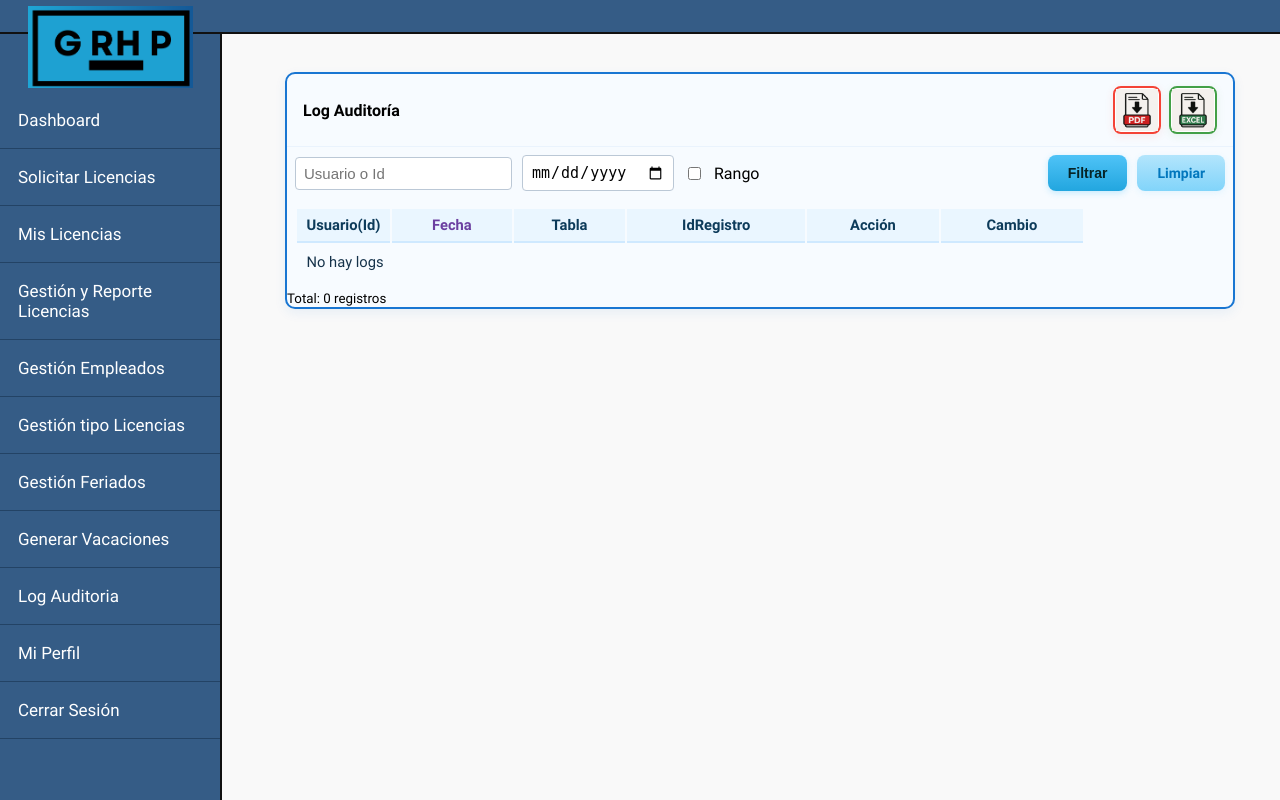
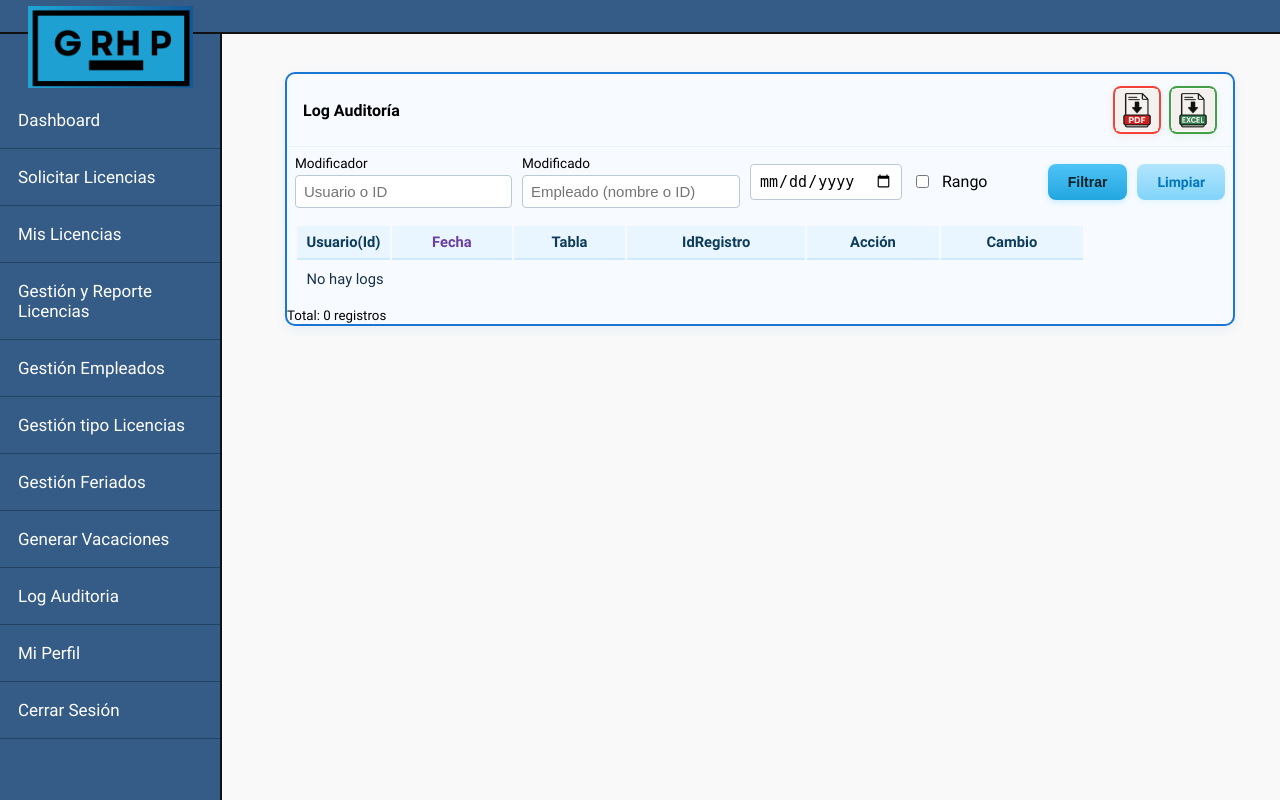
Before and after one commit to BorghiIgnacio81/GRHP2, a Django app: page /log_auditoria/ in a window 1280 px wide. Run offline with Django 5.2, Linux system fonts and the light colour scheme; a user stored in the database is signed in; data that the repository does not hold is empty.

Commit message:
Cambios solicitados completados

```diff
--- a/nucleo/static/nucleo/js/export-utils.js
+++ b/nucleo/static/nucleo/js/export-utils.js
@@ -35,8 +35,9 @@
     const colCount = headerCells.length;
 
     // Define which columns we want to keep (same as PDF)
-  const wantedHeaders = ['id', 'empleado', 'nombre', 'apellido', 'tipo', 'desde', 'hasta', 'días', 'dias', 'estado', 'dni', 'fecha', 'feriado', 'descripcion', 'descripción', 'tabla', 'idregistro', 'cambio', 'usuario', 'email', 'nacionalidad', 'civil', 'sexo', 'localidad', 'direccion', 'fecha_nac', 'nacimiento'];
-    const keep = new Array(colCount).fill(false);
+  const wantedHeaders = ['id', 'empleado', 'nombre', 'apellido', 'tipo', 'desde', 'hasta', 'días', 'dias', 'estado', 'dni', 'fecha', 'feriado', 'descripcion', 'descripción', 'tabla', 'idregistro', 'cambio', 'usuario', 'email', 'nacionalidad', 'civil', 'sexo', 'localidad', 'direccion', 'fecha_nac', 'nacimiento', 'paga', 'pago'];
+    const skipHeaders = ['editar', 'acciones', 'acción', 'accion', 'opciones', 'action', 'opcion'];
+    const keep = new Array(colCount).fill(true);
 
     // Mark columns to keep based on header content
     for(let c=0; c<colCount; c++){
@@ -45,10 +46,9 @@
 
       // Keep columns that match our wanted headers
       const isWanted = wantedHeaders.some(wanted => txt.includes(wanted));
-      if(isWanted) {
-        keep[c] = true;
-      }
-      console.log(`CSV Column ${c}: "${txt}" -> ${isWanted ? 'KEEP' : 'SKIP'}`);
+      const isSkip = !txt || skipHeaders.some(skip => txt.includes(skip));
+      keep[c] = !isSkip;
+      console.log(`CSV Column ${c}: "${txt}" -> ${keep[c] ? 'KEEP' : 'SKIP'}`);
     }
 
     // Build CSV with only kept columns
@@ -157,8 +157,9 @@
       const colCount = headerCells.length;
 
       // Define which columns we want to keep based on header text
-  const wantedHeaders = ['id', 'empleado', 'nombre', 'apellido', 'tipo', 'desde', 'hasta', 'días', 'dias', 'estado', 'dni', 'fecha', 'feriado', 'descripcion', 'descripción', 'tabla', 'idregistro', 'cambio', 'usuario', 'email', 'nacionalidad', 'civil', 'sexo', 'localidad', 'direccion', 'fecha_nac', 'nacimiento'];
-      const keep = new Array(colCount).fill(false);
+  const wantedHeaders = ['id', 'empleado', 'nombre', 'apellido', 'tipo', 'desde', 'hasta', 'días', 'dias', 'estado', 'dni', 'fecha', 'feriado', 'descripcion', 'descripción', 'tabla', 'idregistro', 'cambio', 'usuario', 'email', 'nacionalidad', 'civil', 'sexo', 'localidad', 'direccion', 'fecha_nac', 'nacimiento', 'paga', 'pago'];
+      const skipHeaders = ['editar', 'acciones', 'acción', 'accion', 'opciones', 'action', 'opcion'];
+      const keep = new Array(colCount).fill(true);
 
       // Mark columns to keep based on header content
       for(let c=0; c<colCount; c++){
@@ -167,9 +168,8 @@
 
         // Keep columns that match our wanted headers
         const isWanted = wantedHeaders.some(wanted => txt.includes(wanted));
-        if(isWanted) {
-          keep[c] = true;
-        }
+        const isSkip = !txt || skipHeaders.some(skip => txt.includes(skip));
+        keep[c] = !isSkip;
         console.log(`Column ${c}: "${txt}" -> ${isWanted ? 'KEEP' : 'SKIP'}`);
       }
 
@@ -264,36 +264,54 @@
 
       if(jsPDFConstructor && autoTableAvailable){
         if(hasTableData){
-          const doc = new jsPDFConstructor('l','pt','a4'); // landscape for AutoTable
-          // Build autotable columns
-          const cols = headers.map(h => ({header: h, dataKey: h}));
-          // convert body array to objects keyed by header
-          const dataObjects = body.map(rowArr => {
-            const obj = {};
-            headers.forEach((h, idx) => obj[h] = rowArr[idx] || '');
-            return obj;
+          const doc = new jsPDFConstructor('l', 'pt', 'a4');
+          const autoTableOptions = {
+            head: [headers],
+            body,
+            startY: 24,
+            styles: {
+              overflow: 'linebreak',
+              cellWidth: 'wrap',
+              halign: 'center',
+              lineColor: [200, 200, 200],
+              lineWidth: 0.4,
+              fontSize: 9
+            },
+            headStyles: {
+              fillColor: [33, 150, 243],
+              textColor: 255,
+              fontStyle: 'bold',
+              halign: 'center'
+            },
+            alternateRowStyles: {
+              fillColor: [245, 245, 245]
+            },
+            bodyStyles: {
+              halign: 'center'
+            },
+            columnStyles: {}
+          };
+          const tipoIndex = headers.findIndex(h => {
+            const lower = h.toLowerCase();
+            return lower.includes('tipo') && lower.includes('licencia');
           });
-          // call autotable but guard with try/catch; if it fails, fallback to image rendering
-          console.log('🎯 Attempting AutoTable PDF generation...');
-          try{
-            if(typeof doc.autoTable === 'function'){
-              console.log('✅ Using doc.autoTable');
-              doc.autoTable({head:[headers], body: body, startY: 20});
-            } else if(typeof window.jspdfAutoTable !== 'undefined' && typeof jsPDFConstructor.autoTable === 'function'){
-              console.log('✅ Using jsPDFConstructor.autoTable');
-              doc.autoTable({head:[headers], body: body, startY: 20});
-            } else if(doc && doc.autoTable){
-              console.log('✅ Using doc.autoTable (fallback)');
-              doc.autoTable({head:[headers], body: body, startY: 20});
-            } else {
-              throw new Error('AutoTable not available on jsPDF instance');
-            }
-            console.log('🎉 AutoTable completed successfully, saving PDF...');
+          if (tipoIndex !== -1) {
+            autoTableOptions.columnStyles[tipoIndex] = { cellWidth: 'auto', minCellWidth: 180, halign: 'left' };
+            autoTableOptions.bodyStyles.halign = 'center';
+          }
+          const pagaIndex = headers.findIndex(h => {
+            const lower = h.toLowerCase();
+            return lower.includes('paga') || lower.includes('pago');
+          });
+          if (pagaIndex !== -1) {
+            autoTableOptions.columnStyles[pagaIndex] = { cellWidth: 70, halign: 'center' };
+          }
+          try {
+            doc.autoTable(autoTableOptions);
             doc.save(filename || 'export.pdf');
             return;
-          }catch(autoErr){
+          } catch (autoErr) {
             console.warn('export-utils: AutoTable generation failed, falling back to image-based PDF', autoErr);
-            // fall through to image fallback below
           }
         } else {
           // no tabular data to render via AutoTable — skip to image fallback
@@ -316,16 +334,18 @@
           // Adjust column widths - optimize for better text fitting
           const totalWidth = pageWidth - 2 * margin;
           const columnWidths = {
-            'ID': totalWidth * 0.03,           // 3% - reducido más (solo necesita 2 dígitos)
-            'Nombre': totalWidth * 0.08,       // 8% - mantener
-            'Apellido': totalWidth * 0.08,     // 8% - mantener
-            'DNI': totalWidth * 0.07,          // 7% - mantener
-            'Fec_Nac': totalWidth * 0.09,      // 9% - aumentado para fechas completas
-            'Email': totalWidth * 0.18,        // 18% - aumentado para emails completos
-            'Sexo': totalWidth * 0.06,         // 6% - mantener
-            'Localidad': totalWidth * 0.11,    // 11% - aumentado para nombres de ciudades
-            'Estado': totalWidth * 0.06,       // 6% - reducido (Activo/Inactivo)
-            'default': totalWidth * 0.08       // 8% - otros campos
+            'ID': totalWidth * 0.03,
+            'Nombre': totalWidth * 0.08,
+            'Apellido': totalWidth * 0.08,
+            'DNI': totalWidth * 0.07,
+            'Fec_Nac': totalWidth * 0.09,
+            'Email': totalWidth * 0.18,
+            'Sexo': totalWidth * 0.06,
+            'Localidad': totalWidth * 0.11,
+            'Estado': totalWidth * 0.06,
+            'TipoLicencia': totalWidth * 0.30,
+            'Paga': totalWidth * 0.08,
+            'default': totalWidth * 0.08
           };
 
           // Rename headers for better fit
@@ -344,7 +364,6 @@
             colPositions.push(currentX);
             const headerLower = header.toLowerCase();
             let width;
-
             if (headerLower === 'id') width = columnWidths['ID'];
             else if (headerLower === 'nombre') width = columnWidths['Nombre'];
             else if (headerLower === 'apellido') width = columnWidths['Apellido'];
@@ -354,6 +373,8 @@
             else if (headerLower === 'sexo') width = columnWidths['Sexo'];
             else if (headerLower === 'localidad') width = columnWidths['Localidad'];
             else if (headerLower === 'estado') width = columnWidths['Estado'];
+            else if (headerLower.includes('tipo') && headerLower.includes('licencia')) width = columnWidths['TipoLicencia'];
+            else if (headerLower === 'paga' || headerLower === 'pago') width = columnWidths['Paga'];
             else width = columnWidths['default'];
 
             colWidths.push(width);
@@ -422,11 +443,11 @@
             const rowY = y;
 
             // Alternate row background
-            if (rowIndex % 2 === 1) {
-              doc.setFillColor(248, 248, 248);
+            const isAlternate = rowIndex % 2 === 1;
+            if (isAlternate) {
+              doc.setFillColor(245, 245, 245);
               doc.rect(margin, rowY, currentX - margin, rowHeight, 'F');
             }
-
             row.forEach((cell, i) => {
               const text = String(cell || '');
               const headerLower = adjustedHeaders[i] ? adjustedHeaders[i].toLowerCase() : '';
@@ -442,19 +463,19 @@
               else if (headerLower === 'sexo') maxLength = 7;
               else if (headerLower === 'localidad') maxLength = 15; // Para nombres de ciudades
               else if (headerLower === 'estado') maxLength = 7;   // Activo/Inactivo
+              else if (headerLower.includes('tipo') && headerLower.includes('licencia')) maxLength = 35;
+              else if (headerLower === 'paga' || headerLower === 'pago') maxLength = 5;
               else maxLength = 12;
 
-              const truncatedText = text.substring(0, maxLength);
-
-              // Center text in cell
-              const textX = colPositions[i] + colWidths[i] / 2;
-              doc.text(truncatedText, textX, rowY + 8, { align: 'center' });
-
-              // Vertical line at start of column
+              const align = (headerLower.includes('tipo') && headerLower.includes('licencia')) ? 'left' : 'center';
+              const textX = align === 'left'
+                ? colPositions[i] + 6
+                : colPositions[i] + colWidths[i] / 2;
+              doc.setTextColor(0, 0, 0);
+              doc.text(truncatedText, textX, rowY + 8, { align });
+              doc.setDrawColor(225, 225, 225);
               doc.line(colPositions[i], rowY, colPositions[i], rowY + rowHeight);
             });
-
-            // Last vertical line and bottom border
             doc.line(currentX, rowY, currentX, rowY + rowHeight);
             doc.line(margin, rowY + rowHeight, currentX, rowY + rowHeight);
 
--- a/nucleo/templates/nucleo/generar_vacaciones.html
+++ b/nucleo/templates/nucleo/generar_vacaciones.html
@@ -60,7 +60,6 @@
         <thead>
             <tr>
                 <th>Nombre y Apellido</th>
-                <th>Alta</th>
                 <th>Antiguedad reconocida</th>
                 <th>Días Otorgados</th>
                 <th>Días Consumidos</th>
@@ -72,7 +71,6 @@
             <tr>
                 <td>{{ emp.nombre_apellido }}</td>
                 <td>{{ emp.alta|date:"d/m/Y" }}</td>
-                <td>{{ emp.antiguedad_reconocida }}</td>
                 <td>{{ emp.dias_otorgados }}</td>
                 <td>{{ emp.dias_consumidos }}</td>
                 <td>{{ emp.dias_disponibles }}</td>
--- a/nucleo/templates/nucleo/log_auditoria.html
+++ b/nucleo/templates/nucleo/log_auditoria.html
@@ -47,8 +47,15 @@ document.addEventListener('DOMContentLoaded', function() {
     </div>
     <div class="card-body py-2">
       <form method="get" class="form-inline" id="audit-filters" style="display:flex;flex-wrap:wrap;align-items:center;gap:10px;">
-        <!-- Usuario / Id -->
-        <input type="text" name="usuario" placeholder="Usuario o Id" class="form-control form-control-sm" value="{{ filtros.usuario }}" style="min-width:180px;">
+        <div class="audit-filter" style="display:flex;flex-direction:column;gap:4px;">
+          <label for="audit_usuario" class="form-label form-label-sm" style="font-size:0.85rem;">Modificador</label>
+          <input type="text" id="audit_usuario" name="usuario" placeholder="Usuario o ID" class="form-control form-control-sm" value="{{ filtros.usuario }}" style="min-width:180px;">
+        </div>
+
+        <div class="audit-filter" style="display:flex;flex-direction:column;gap:4px;">
+          <label for="audit_modificado" class="form-label form-label-sm" style="font-size:0.85rem;">Modificado</label>
+          <input type="text" id="audit_modificado" name="modificado" placeholder="Empleado (nombre o ID)" class="form-control form-control-sm" value="{{ filtros.modificado }}" style="min-width:200px;">
+        </div>
 
         <!-- Fecha desde -->
         <input type="date" name="fecha_desde" id="audit_fecha_desde" class="form-control form-control-sm" value="{{ filtros.fecha_desde }}">
@@ -94,8 +101,15 @@ document.addEventListener('DOMContentLoaded', function() {
             <td>{% if l.fecha_cambio %}{{ l.fecha_cambio|date:"d/m/Y" }}{% endif %}</td>
             <td>{{ l.nombre_tabla }}</td>
             <td>{{ l.idregistro }}</td>
-                    <td>{{ l.accion|accion_label }}</td>
-                    <td class="cambio-cell">{{ cambio_html|safe }}</td>
+            <td>{{ l.accion|accion_label }}</td>
+            <td class="cambio-cell">
+              {% with target=log_targets|get_item:l.id %}
+                {% if target %}
+                  <div class="cambio-target"><strong>Empleado modificado:</strong> {{ target }}</div>
+                {% endif %}
+              {% endwith %}
+              {{ cambio_html|safe }}
+            </td>
           </tr>
           {% endif %}
           {% empty %}
--- a/nucleo/views/empleados.py
+++ b/nucleo/views/empleados.py
@@ -10,7 +10,9 @@ import sys
 import traceback
 from django.views.decorators.csrf import csrf_protect
 from datetime import date, datetime, timedelta
+from collections import defaultdict
 import re
+import unicodedata
 # MODELOS Y FORMULARIOS
 from nucleo.models import Empleado, Empleado_el, Empleado_eo, Plan_trabajo, Sucursal, Provincia, Estado_empleado, Log_auditoria, Nacionalidad, EstadoCivil, Sexo, Localidad
 from nucleo.forms import EmpleadoModificarForm, EmpleadoELForm
@@ -2619,6 +2621,7 @@ def ver_log_auditoria(request):
     # Filtros opcionales
     tabla = request.GET.get('tabla', '')
     usuario = request.GET.get('usuario', '').strip()
+    modificado = request.GET.get('modificado', '').strip()
     fecha_desde = request.GET.get('fecha_desde', '')
     fecha_hasta = request.GET.get('fecha_hasta', '')
     rango_fecha = request.GET.get('rango_fecha', '')  # checkbox: present when checked
@@ -2637,6 +2640,68 @@ def ver_log_auditoria(request):
         else:
             logs = logs.filter(idusuario__username__icontains=usuario)
 
+    if modificado:
+        # Prefer structured matching against empleados and related records
+        try:
+            modificado_id = int(modificado)
+        except (TypeError, ValueError):
+            modificado_id = None
+
+        # Build a Q that matches logs that target the given empleado (by id or by related records)
+        mod_q = Q()
+
+        # If the input is numeric treat it as an id: match direct idregistro hits
+        if modificado_id is not None:
+            mod_q |= Q(idregistro=modificado_id)
+
+        # Try to match Empleado by name/surname when the input is textual
+        if modificado and not modificado_id:
+            nombre_txt = modificado.strip()
+            # Find empleados whose nombre or apellido match the query (case-insensitive)
+            empleados_qs = Empleado.objects.filter(
+                Q(nombres__icontains=nombre_txt) | Q(apellido__icontains=nombre_txt)
+            )
+        else:
+            empleados_qs = Empleado.objects.none()
+
+        # Collect candidate idregistro values for different tabla types related to the found empleados
+        empleado_ids = []
+        empleado_el_ids = []
+        empleado_eo_ids = []
+        plan_ids = []
+        for emp in empleados_qs:
+            # Empleado logs typically store the empleado's user/id in idregistro
+            try:
+                empleado_ids.append(getattr(emp, 'idempleado_id') or None)
+            except Exception:
+                pass
+            try:
+                empleado_el_ids += list(Empleado_el.objects.filter(idempleado=emp).values_list('id', flat=True))
+            except Exception:
+                pass
+            try:
+                empleado_eo_ids += list(Empleado_eo.objects.filter(idempleado=emp).values_list('id', flat=True))
+            except Exception:
+                pass
+            try:
+                plan_ids += list(Plan_trabajo.objects.filter(idempleado=emp).values_list('id', flat=True))
+            except Exception:
+                pass
+
+        if empleado_ids:
+            mod_q |= Q(nombre_tabla='Empleado', idregistro__in=empleado_ids)
+        if empleado_el_ids:
+            mod_q |= Q(nombre_tabla='Empleado_el', idregistro__in=empleado_el_ids)
+        if empleado_eo_ids:
+            mod_q |= Q(nombre_tabla='Empleado_eo', idregistro__in=empleado_eo_ids)
+        if plan_ids:
+            mod_q |= Q(nombre_tabla='Plan_trabajo', idregistro__in=plan_ids)
+
+        # As a last resort, if modificado looks numeric we already included idregistro match above.
+        # Do NOT match against raw JSON text to avoid spurious substring matches.
+        if mod_q:
+            logs = logs.filter(mod_q)
+
     if fecha_desde:
         if rango_fecha:
             # rango activo: use >=
@@ -2653,11 +2718,48 @@ def ver_log_auditoria(request):
     page_number = request.GET.get('page')
     page_obj = paginator.get_page(page_number)
 
+    # Build a mapping of log.id -> human-friendly target name when applicable
+    log_targets = {}
+    try:
+        # Only inspect logs on the current page to limit DB queries
+        page_log_ids = [l.id for l in page_obj]
+        page_logs = Log_auditoria.objects.filter(id__in=page_log_ids)
+        for l in page_logs:
+            target_name = None
+            try:
+                if l.nombre_tabla == 'Empleado' and l.idregistro:
+                    emp = Empleado.objects.filter(idempleado_id=l.idregistro).first()
+                    if emp:
+                        target_name = f"{emp.apellido}, {emp.nombres} ({getattr(emp, 'idempleado_id', '')})"
+                elif l.nombre_tabla == 'Empleado_el' and l.idregistro:
+                    el = Empleado_el.objects.filter(id=l.idregistro).select_related('idempleado').first()
+                    if el and el.idempleado:
+                        emp = el.idempleado
+                        target_name = f"{emp.apellido}, {emp.nombres} ({getattr(emp, 'idempleado_id', '')})"
+                elif l.nombre_tabla == 'Empleado_eo' and l.idregistro:
+                    eo = Empleado_eo.objects.filter(id=l.idregistro).select_related('idempleado').first()
+                    if eo and eo.idempleado:
+                        emp = eo.idempleado
+                        target_name = f"{emp.apellido}, {emp.nombres} ({getattr(emp, 'idempleado_id', '')})"
+                elif l.nombre_tabla == 'Plan_trabajo' and l.idregistro:
+                    plan_obj = Plan_trabajo.objects.filter(id=l.idregistro).select_related('idempleado').first()
+                    if plan_obj and plan_obj.idempleado:
+                        emp = plan_obj.idempleado
+                        target_name = f"{emp.apellido}, {emp.nombres} ({getattr(emp, 'idempleado_id', '')})"
+            except Exception:
+                target_name = None
+            if target_name:
+                log_targets[l.id] = target_name
+    except Exception:
+        log_targets = {}
+
     context = {
         'logs': page_obj,
+        'log_targets': log_targets,
         'filtros': {
             'tabla': tabla,
             'usuario': usuario,
+            'modificado': modificado,
             'rango_fecha': bool(rango_fecha),
             'fecha_desde': fecha_desde,
             'fecha_hasta': fecha_hasta,
```
Also changed, not shown: nucleo/views/vacaciones.py (+48 -12 lines).
